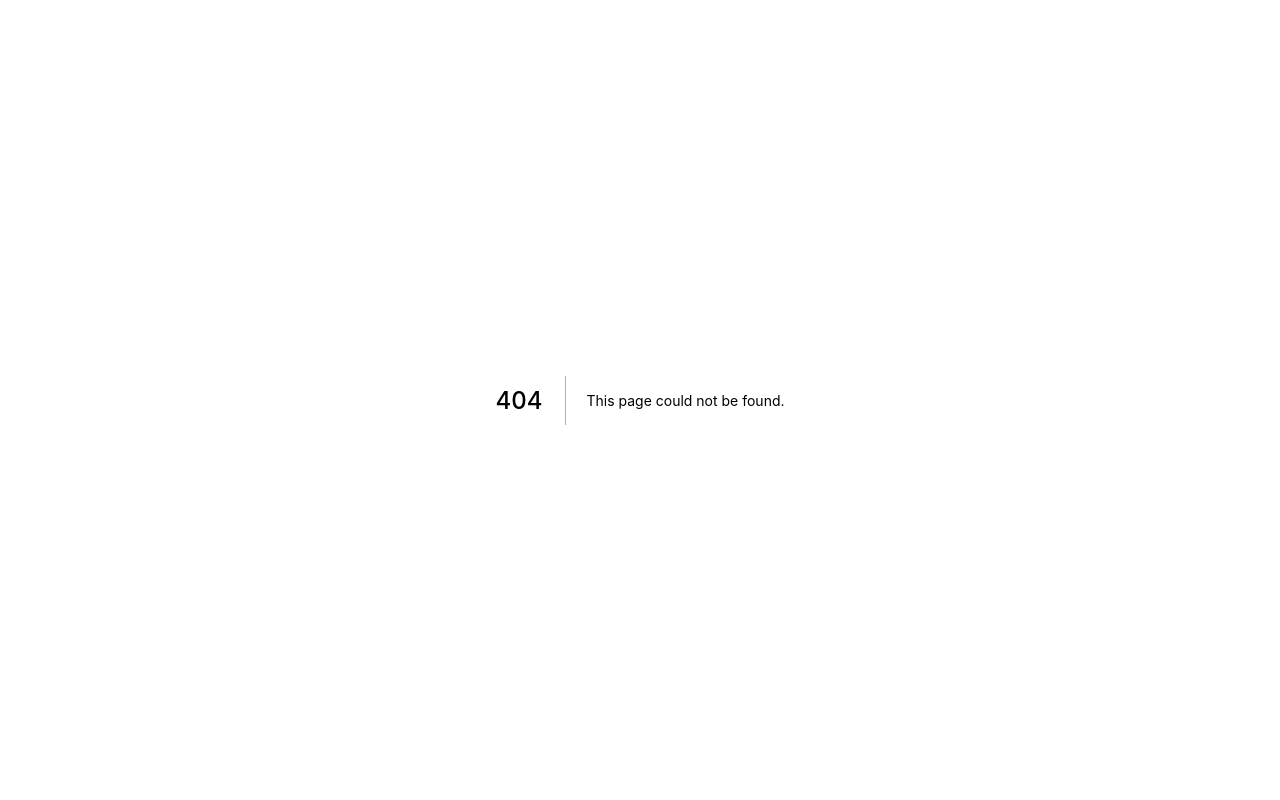
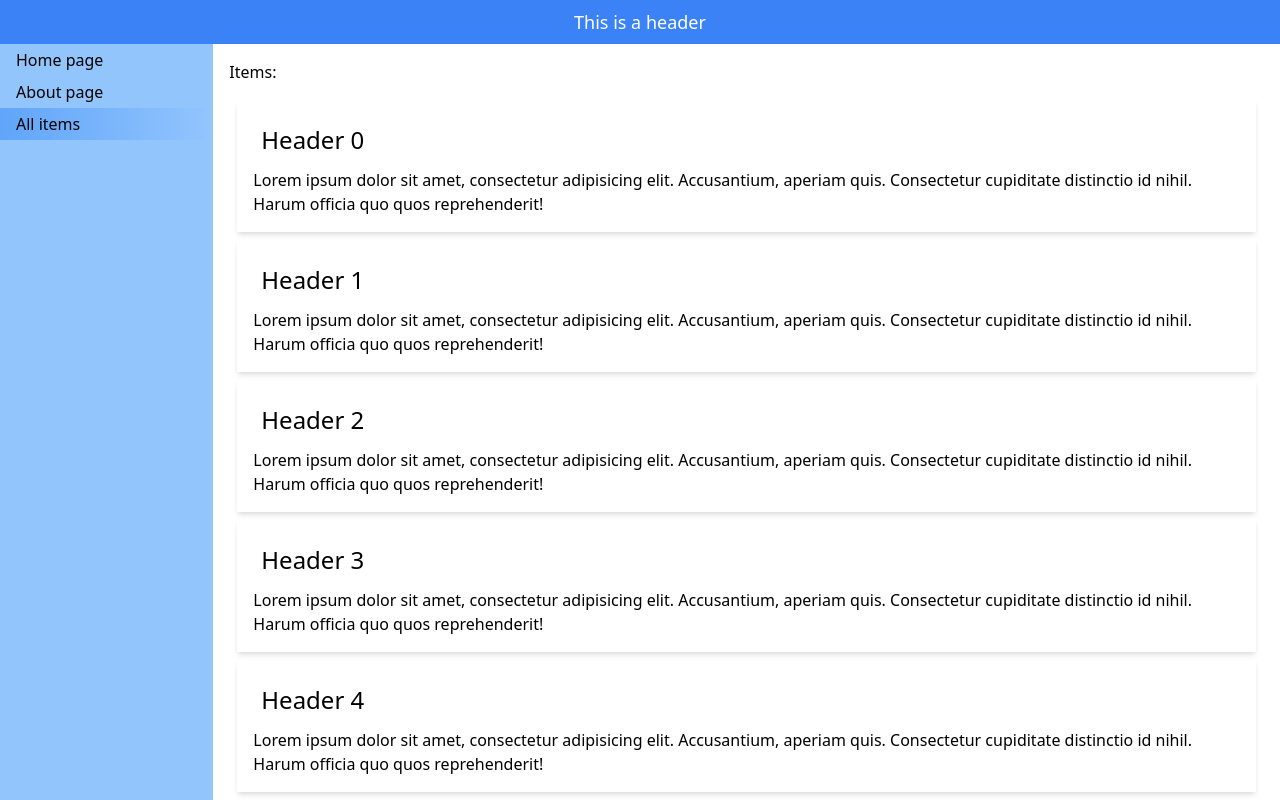
Before and after one commit to Inkvii/nextjs-test, a Next.js app: page /items in a window 1280 px wide. Before the commit this address had no page. Shown: the top 800 px of the page. Built offline with nearby package versions, Linux system fonts and the light colour scheme.

Commit message:
Used grid

```diff
--- /dev/null
+++ b/component/Header.tsx
@@ -0,0 +1,13 @@
+interface Props {
+	className?: string
+}
+
+export default function Header(props: Props) {
+	return (
+		<div className={`${props.className}`}>
+			<div className={"flex flex-row bg-blue-500 p-2 justify-center"}>
+				<p className={"text-lg text-white"}>This is a header</p>
+			</div>
+		</div>
+	)
+}
--- /dev/null
+++ b/component/Menu.tsx
@@ -0,0 +1,33 @@
+import {MENU_ROUTES, Route} from "constant/Constants"
+import Link from "next/link"
+import {useRouter} from "next/router"
+
+interface Props {
+	className?: string
+}
+
+export default function Menu(props: Props) {
+
+	const MenuItem = (props: { route: Route }) => {
+		const router = useRouter()
+
+		return (
+			<div
+				className={`px-4 py-1 hover:bg-blue-400 ${router.pathname === props.route.url ? "bg-gradient-to-r from-blue-400" : "bg-blue-300"}`}
+				onClick={() => router.push(props.route.url)}>
+				<Link href={props.route.url}>
+					<p>{props.route.menuDescription}</p>
+				</Link>
+			</div>
+		)
+	}
+
+
+	return (
+		<div className={`bg-blue-300 ${props.className}`}>
+			{Object.values(MENU_ROUTES).map(route => (
+				<MenuItem key={route.menuDescription} route={route}/>
+			))}
+		</div>
+	)
+}
--- /dev/null
+++ b/component/Messagebox.tsx
@@ -0,0 +1,13 @@
+interface Props {
+	name: string
+}
+
+export default function Messagebox(props: Props) {
+	return (
+		<div className={"shadow-md p-4 m-2 flex flex-col"}>
+			<h1 className={"text-2xl mb-1 p-2"}>{props.name}</h1>
+			<p>Lorem ipsum dolor sit amet, consectetur adipisicing elit. Accusantium, aperiam quis. Consectetur cupiditate distinctio id nihil.
+				Harum officia quo quos reprehenderit!</p>
+		</div>
+	)
+}
--- /dev/null
+++ b/constant/Constants.ts
@@ -0,0 +1,19 @@
+export interface Route {
+	menuDescription: string,
+	url: string
+}
+
+export const MENU_ROUTES: { [keyof: string]: Route } = {
+	home: {
+		menuDescription: "Home page",
+		url: "/"
+	} as Route,
+	about: {
+		menuDescription: "About page",
+		url: "/about"
+	} as Route,
+	items: {
+		menuDescription: "All items",
+		url: "/items"
+	}
+}
--- /dev/null
+++ b/css/tailwind.css
@@ -0,0 +1,8 @@
+@tailwind components;
+@tailwind screens;
+@tailwind base;
+@tailwind utilities;
+
+.grid-template-content {
+	grid-template-columns: minmax(200px, 2fr) 10fr;
+}
--- a/package.json
+++ b/package.json
@@ -3,7 +3,8 @@
   "scripts": {
     "dev": "next dev",
     "build": "next build",
-    "start": "next start"
+    "start": "next start",
+    "tailwind": "tailwindcss --jit -i css/tailwind.css -o public/tailwind.css --watch"
   },
   "dependencies": {
     "next": "latest",
--- a/pages/_app.tsx
+++ b/pages/_app.tsx
@@ -1,9 +1,21 @@
-import 'tailwindcss/tailwind.css'
+import "public/tailwind.css"
 
 import type {AppProps} from 'next/app'
+import Header from "component/Header"
+import Menu from "component/Menu"
 
 function MyApp({Component, pageProps}: AppProps) {
-  return <Component {...pageProps} />
+  return (
+    <div className={"grid grid-template-content"}>
+      <Header className={"col-span-2 row-start-1"}/>
+      <Menu className={"row-start-2 min-h-screen"}/>
+      <div className={"row-start-2 m-4"}>
+        <Component {...pageProps} />
+      </div>
+
+      <div className={"bg-blue-600 row-start-3 col-span-2 py-2 text-white flex justify-center"}>Footer</div>
+    </div>
+  )
 }
 
 export default MyApp
--- /dev/null
+++ b/pages/about.tsx
@@ -0,0 +1,9 @@
+export default function About() {
+	return (
+		<div>
+			About page
+			Lorem ipsum dolor sit amet, consectetur adipisicing elit. Asperiores commodi, cupiditate dolor doloremque harum illo mollitia pariatur
+			quos tempore veniam. Blanditiis deserunt labore laboriosam odit officiis quasi reprehenderit tenetur veritatis.
+		</div>
+	)
+}
--- a/pages/index.tsx
+++ b/pages/index.tsx
@@ -1,5 +1,7 @@
 export default function Home() {
   return (
-    <div>Home</div>
+    <div>
+      Home
+    </div>
   )
 }
--- /dev/null
+++ b/pages/items.tsx
@@ -0,0 +1,13 @@
+import Messagebox from "component/Messagebox"
+
+export default function Items() {
+
+	return (
+		<div>
+			<p className={"mb-4"}>Items:</p>
+			{
+				[...Array(100)].map((x, i) => <Messagebox name={"Header " + i} key={i}/>)
+			}
+		</div>
+	)
+}
--- a/tailwind.config.js
+++ b/tailwind.config.js
@@ -1,6 +1,6 @@
 module.exports = {
   mode: 'jit',
-  purge: ['./pages/**/*.{js,ts,jsx,tsx}', './components/**/*.{js,ts,jsx,tsx}'],
+  purge: ['./pages/**/*.{js,ts,jsx,tsx}', './component/**/*.{js,ts,jsx,tsx}'],
   darkMode: false, // or 'media' or 'class'
   theme: {
     extend: {},
--- a/tsconfig.json
+++ b/tsconfig.json
@@ -21,6 +21,7 @@
     "noEmit": true,
     "jsx": "preserve",
     "pretty": true,
+    "baseUrl": "./",
     "typeRoots": [
       "src/types  "
     ]
@@ -28,7 +29,8 @@
   "include": [
     "src",
     "public",
-    "pages"
+    "pages",
+    "component"
   ],
   "exclude": [
     "node_modules"
```
